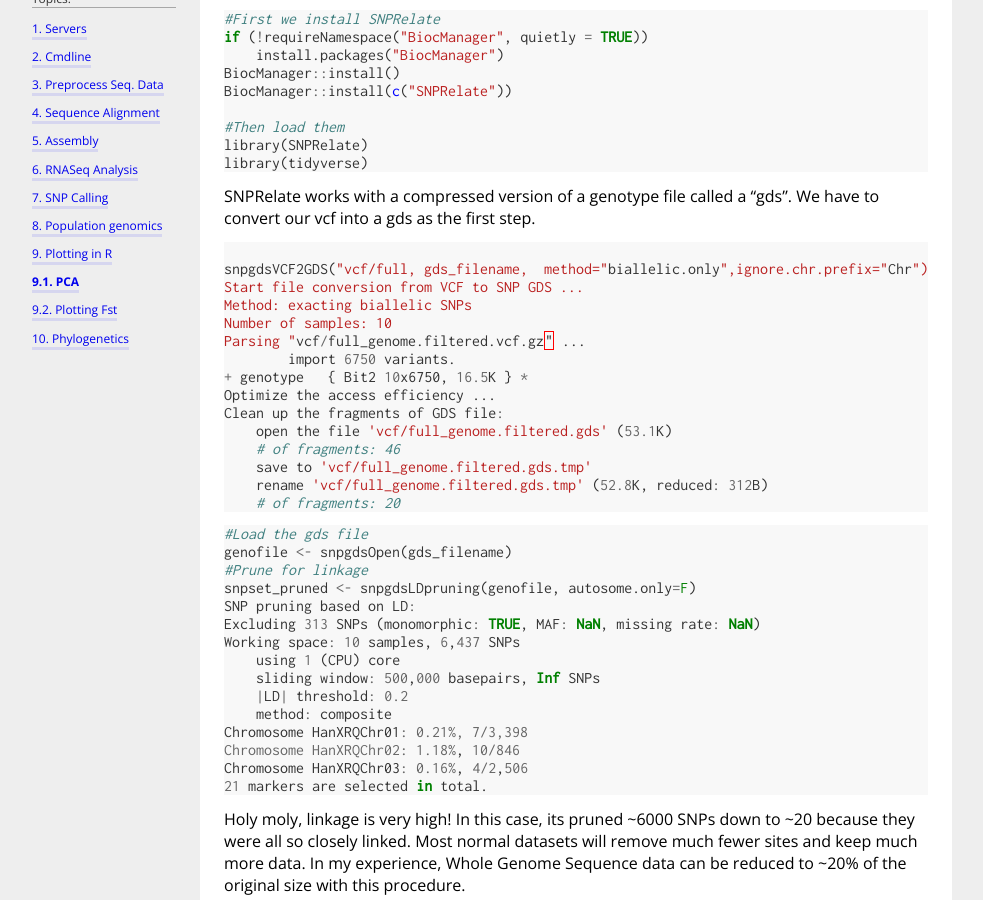
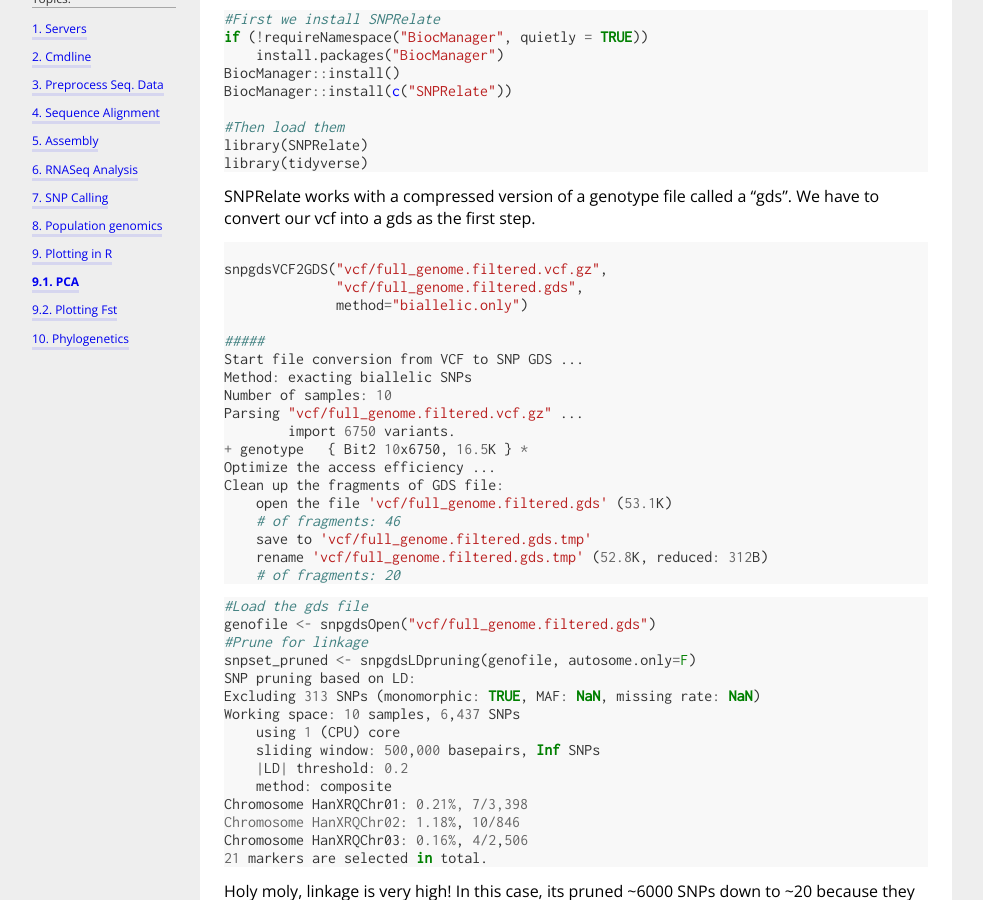
Before and after one commit to owensgl/biol525D, a Jekyll site: the page built from Topic_8-9/pca.md, in a window 1280 px wide and 900 px high, scrolled down 315 px. Shown: the whole window, without its empty margins (64-1047 px from the left). Built offline with Jekyll 4.4.1, drawn with Linux system fonts in a browser that asks for light colours; our own code applies the rules of GitHub Pages for plain Markdown files.

Commit message:
Update pca.md

````diff
--- a/Topic_8-9/pca.md
+++ b/Topic_8-9/pca.md
@@ -23,7 +23,11 @@ SNPRelate works with a compressed version of a genotype file called a "gds". We
 
 ```r
 
-snpgdsVCF2GDS("vcf/full, gds_filename,  method="biallelic.only",ignore.chr.prefix="Chr")
+snpgdsVCF2GDS("vcf/full_genome.filtered.vcf.gz",
+              "vcf/full_genome.filtered.gds",
+              method="biallelic.only")
+
+#####
 Start file conversion from VCF to SNP GDS ...
 Method: exacting biallelic SNPs
 Number of samples: 10
@@ -43,7 +47,7 @@ Clean up the fragments of GDS file:
 
 ```r
 #Load the gds file
-genofile <- snpgdsOpen(gds_filename)
+genofile <- snpgdsOpen("vcf/full_genome.filtered.gds")
 #Prune for linkage
 snpset_pruned <- snpgdsLDpruning(genofile, autosome.only=F)
 SNP pruning based on LD:
````
